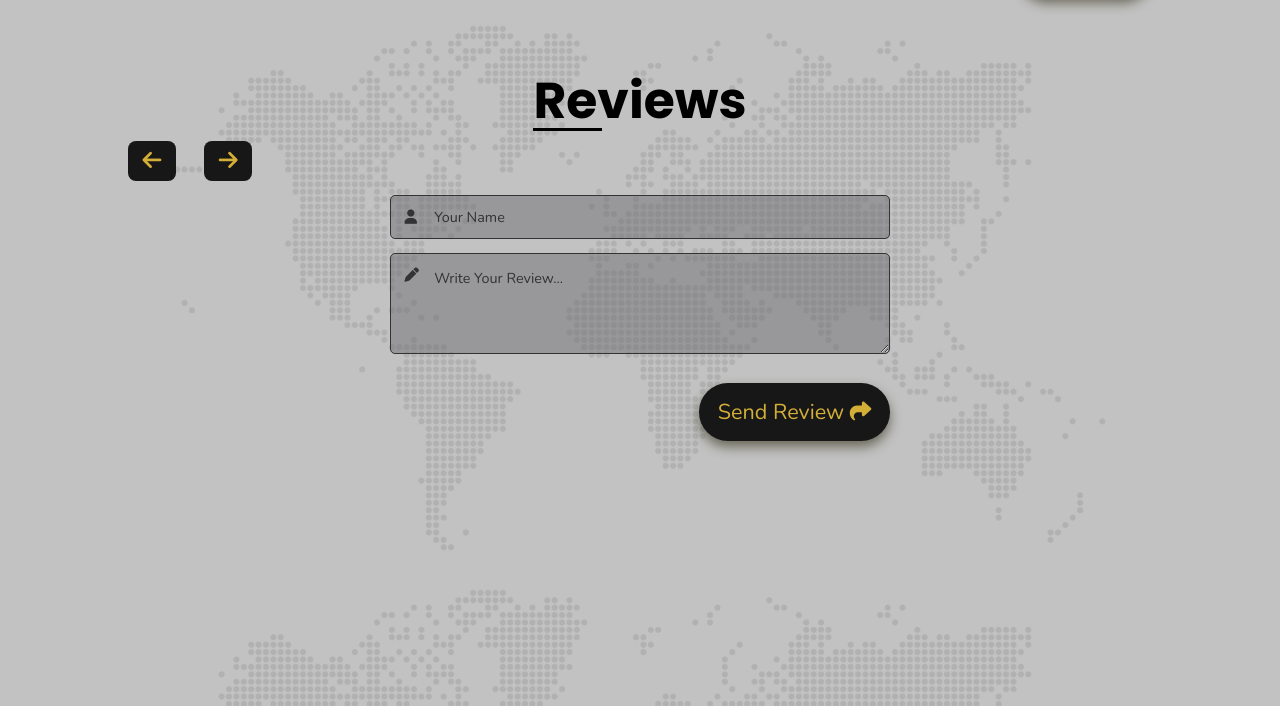
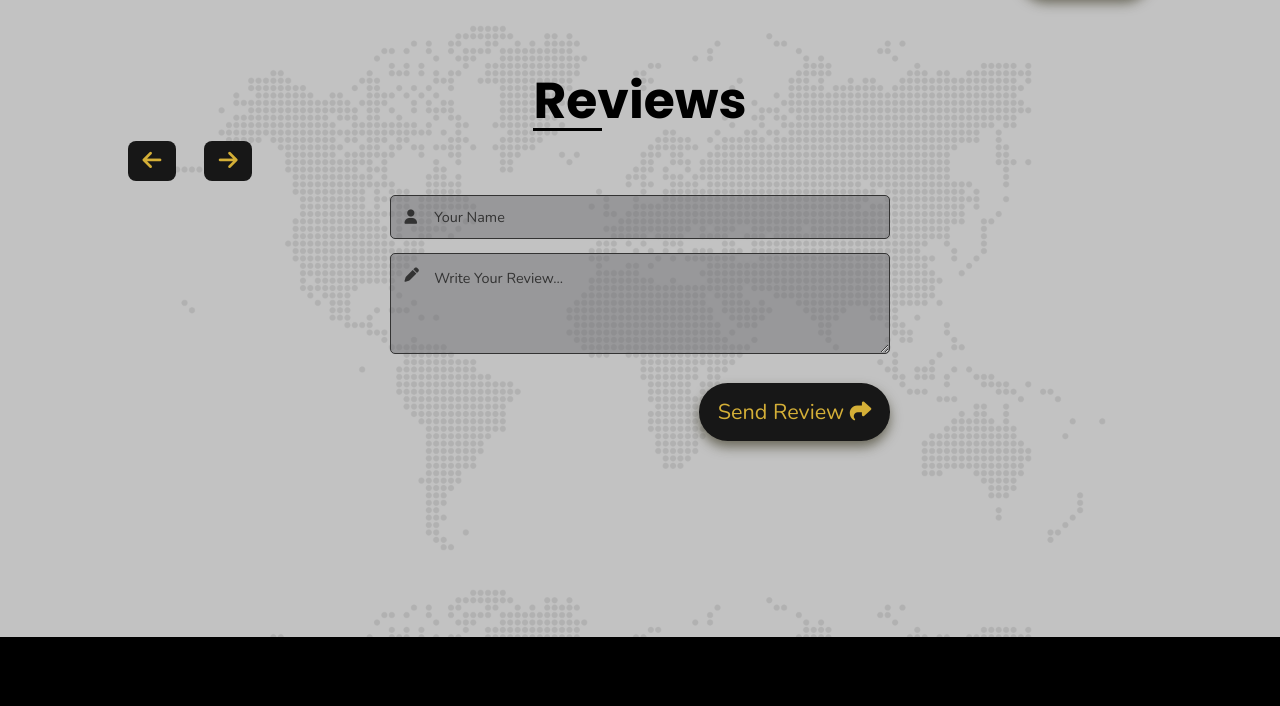
Before and after one commit to Ideafactoryhub/ideafactory, a website with bundled scripts: page index.html in a window 1280 px wide. Shown: the part 2721-3427 px from the top of the page. Built offline with nearby package versions, Linux system fonts and the light colour scheme; no server answers.

Commit message:
Reinitialize repository with fresh files

```diff
--- a/css/master.css
+++ b/css/master.css
@@ -933,12 +933,12 @@ form .button-area {
 .reviews {
   opacity: 0;
   transform: translateY(4rem);
-  min-height: 87vh;
   background-position: center;
   text-align: center;
   position: relative;
   background: rgb(150 150 150 / 20%);
   transition: 0.8s ease;
+  min-height: 41rem;
 }
 .reviews.active1 {
   z-index: 3;
```
